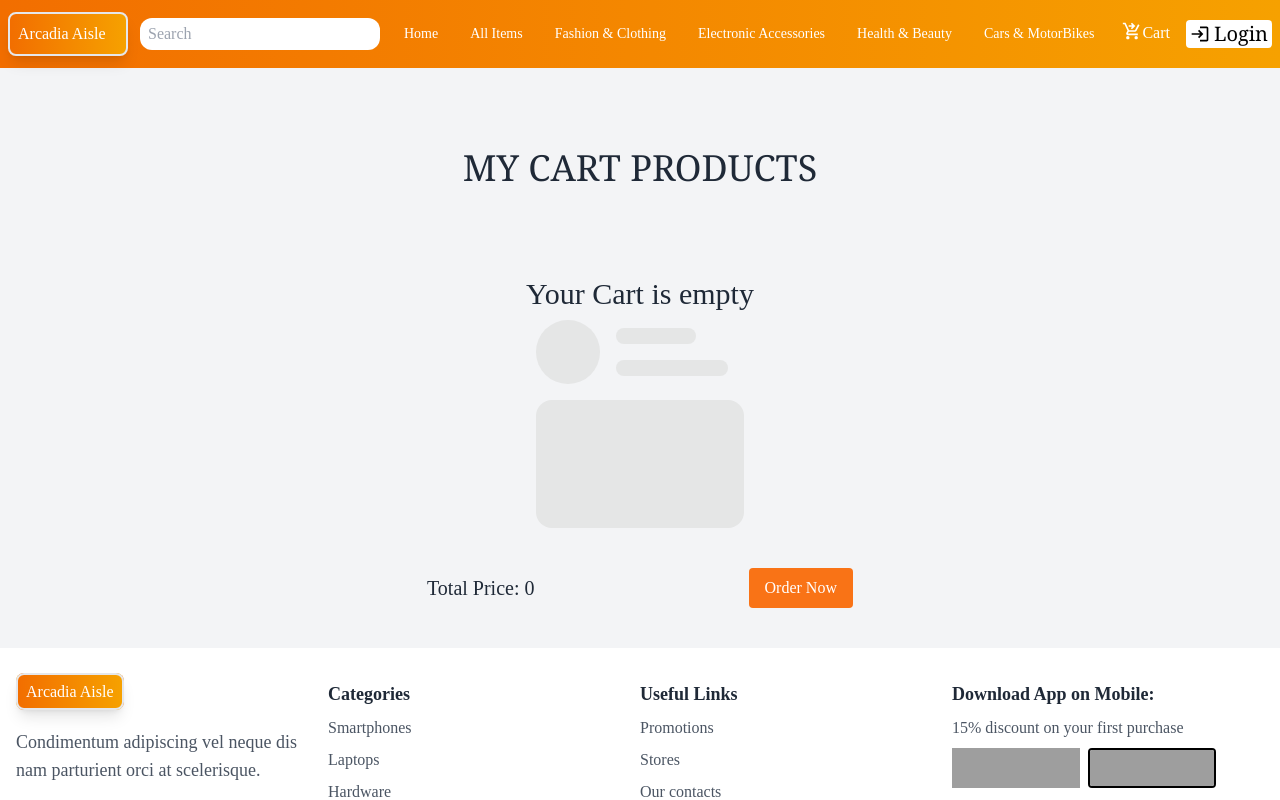
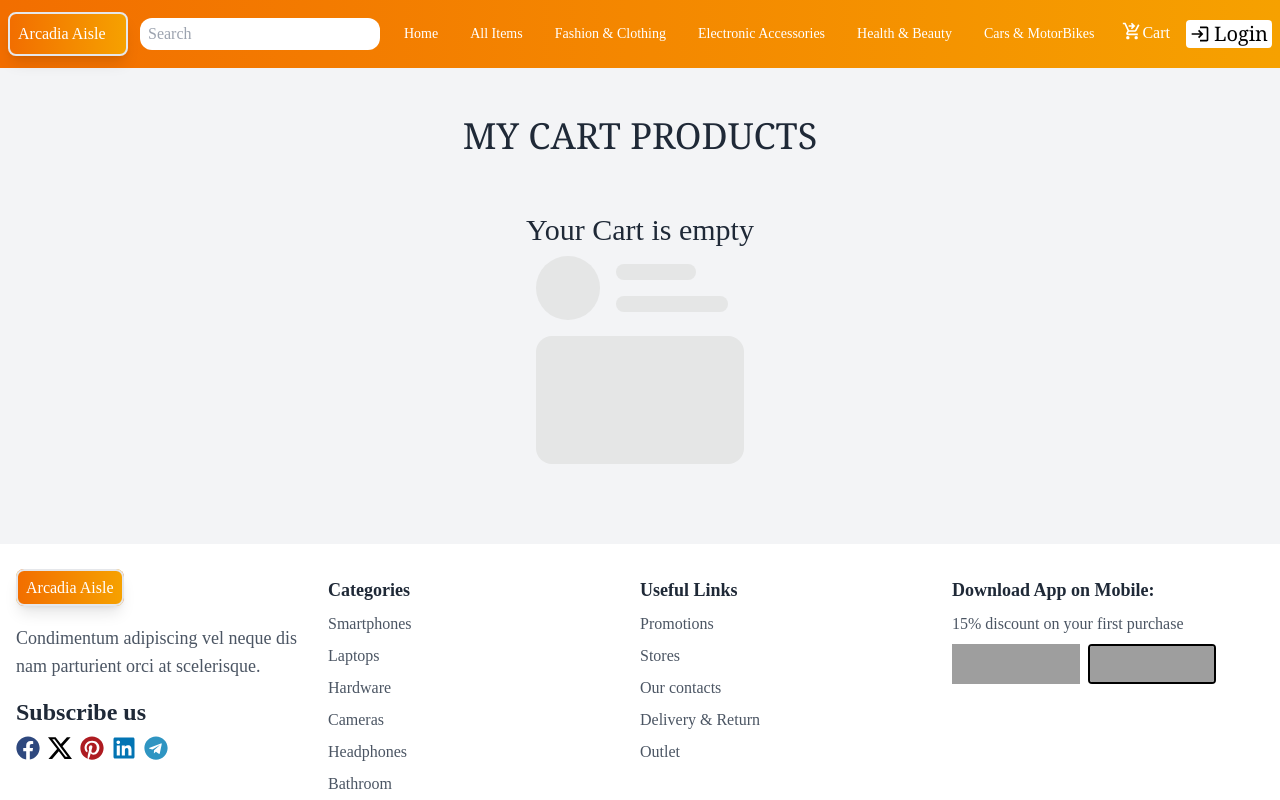
Before and after one commit to DELINSHABU/Arcadia-Aisle-E-commerce, a React (Vite) app: page /cart in a window 1280 px wide. Shown: the top 800 px of the page. Built offline with nearby package versions, Linux system fonts and the light colour scheme; grey boxes are pictures that could not be loaded.

Commit message:
live link added

```diff
--- a/src/Components/Cart.jsx
+++ b/src/Components/Cart.jsx
@@ -48,15 +48,16 @@ const Cart = () => {
 
     return (
         <div className="container mx-auto py-10">
-            <div className="flex justify-center items-center py-5 ">
-                <h2 className="text-xl md:text-4xl font-serif uppercase py-5">My Cart Products</h2>
+            <div className="flex justify-center items-center py-2 ">
+                <h2 className="text-xl md:text-4xl font-serif uppercase ">My Cart Products</h2>
             </div>
             <div className='w-1/2 mx-auto  justify-center items-center'>
                 {cartItems.length == 0 ? (
                     <Empty name="Cart"></Empty>
                 ) : (
                     cartItems?.map((item, index) => (
-                        <div key={index} className=" grid grid-cols-1 md:grid-cols-4 justify-around items-center gap-4 bg-white shadow-lg rounded-lg p-2 my-2">
+                        <div key={index}>
+                            <div className=" grid grid-cols-1 md:grid-cols-4 justify-around items-center gap-4 bg-white shadow-lg rounded-lg p-2 my-2">
 
                                 <input type="checkbox" onClick={() => handleOrder(item, item.price)} className="checkbox checkbox-warning col-auto" />
 
@@ -74,13 +75,16 @@ const Cart = () => {
                                     Delete
                                 </button>
 
+
                             </div>
-                    ))
-                )}
                             <div className='flex justify-around items-center'>
                                 <p className='text-xl'>Total Price: {totalPrice}</p>
                                 <Link className="bg-orange-500 text-white px-4 py-2 rounded">Order Now</Link>
                             </div>
+                        </div>
+                    ))
+                )}
+
             </div>
         </div>
     );
--- a/src/Page/Shirt/Shirt.jsx
+++ b/src/Page/Shirt/Shirt.jsx
@@ -4,7 +4,7 @@ import Empty from "../../Components/Empty"
 function Shirt() {
     return (
         <div>
-            <Empty name="Sari"></Empty>
+            <Empty name="Shirt"></Empty>
         </div>
     )
 }
--- a/src/Page/T-shirt/TShirt.jsx
+++ b/src/Page/T-shirt/TShirt.jsx
@@ -3,7 +3,7 @@ import Empty from "../../Components/Empty"
 
 function TShirt() {
     return (
-        <div> <Empty name="Sari"></Empty>
+        <div> <Empty name="T-Shirt"></Empty>
         </div>
     )
 }
--- a/src/Shared/Navbar.jsx
+++ b/src/Shared/Navbar.jsx
@@ -61,7 +61,7 @@ function Navbar() {
           <li className='  text-black hover:bg-orange-400 hover:text-white rounded-2xl'><Link to="/hairCare">Hair Care</Link></li>
           <li className='  text-black hover:bg-orange-400 hover:text-white rounded-2xl'><Link to="/skinCare">Skin Care</Link></li>
           <li className='  text-black hover:bg-orange-400 hover:text-white rounded-2xl'><Link to="manCare">Man Care</Link></li>
-          <li className='  text-black hover:bg-orange-400 hover:text-white rounded-2xl'><Link to="/wamanCare">Woman Care</Link></li>
+          <li className='  text-black hover:bg-orange-400 hover:text-white rounded-2xl'><Link to="/womanCare">Woman Care</Link></li>
         </ul>
 
       </li>
@@ -71,7 +71,7 @@ function Navbar() {
           <li className='  text-black hover:bg-orange-400 hover:text-white rounded-2xl'><Link to="/cars">Cars</Link></li>
           <li className='  text-black hover:bg-orange-400 hover:text-white rounded-2xl'><Link to="/motorBikes">MotorBikes</Link></li>
           <li className='  text-black hover:bg-orange-400 hover:text-white rounded-2xl'><Link to="carsParts"> Cars Parts</Link></li>
-          <li className='  text-black hover:bg-orange-400 hover:text-white rounded-2xl'><Link to="motorbikesPaets">MotorBikes Parts</Link></li>
+          <li className='  text-black hover:bg-orange-400 hover:text-white rounded-2xl'><Link to="/motorbikesParts">MotorBikes Parts</Link></li>
         </ul>
 
       </li>
```
Also changed, not shown: src/router/router.jsx (+50 -0 lines), 1 other file (tests, documents, lock files or other folders). Lines whose indentation alone changed are shown as unchanged.
